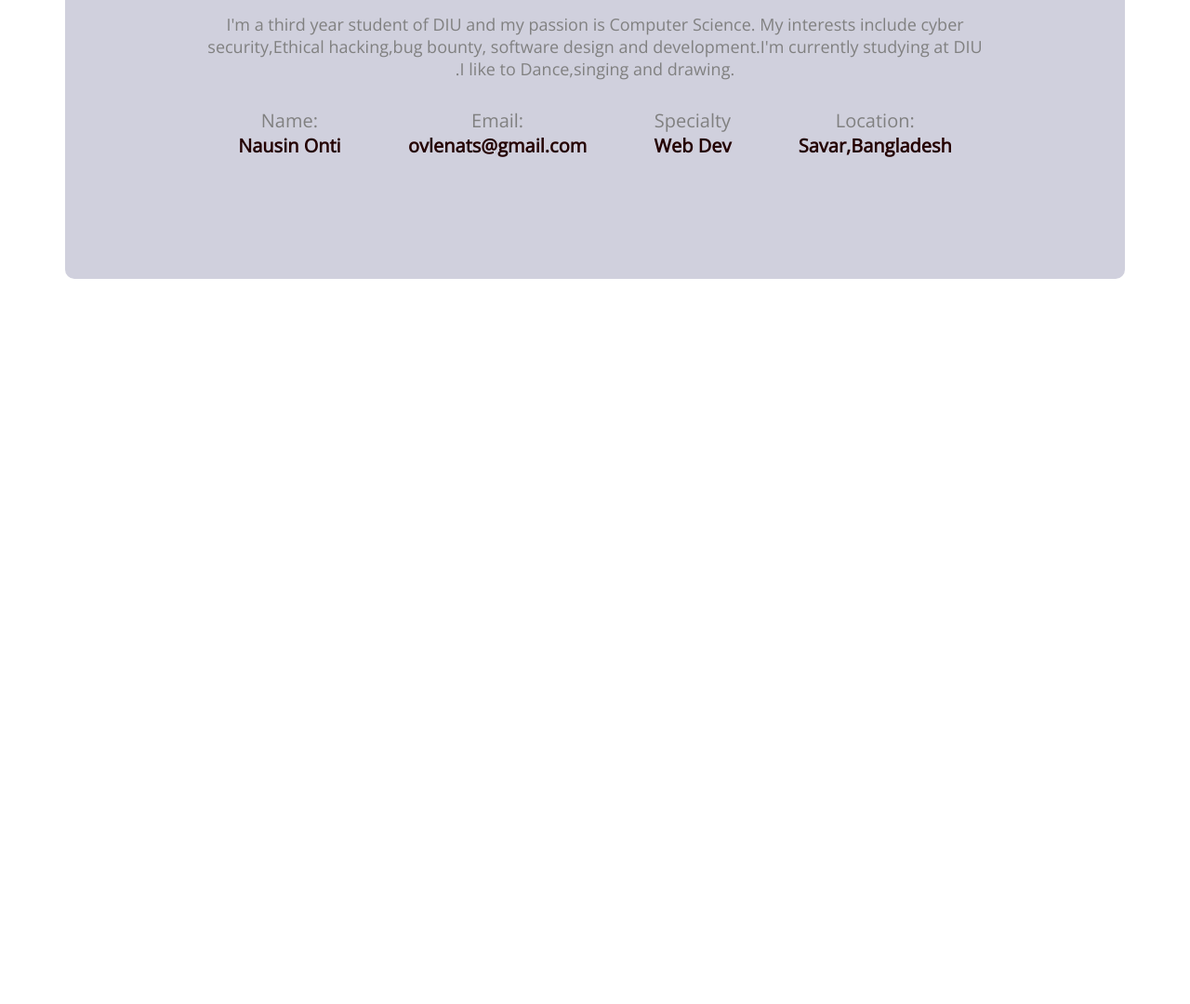
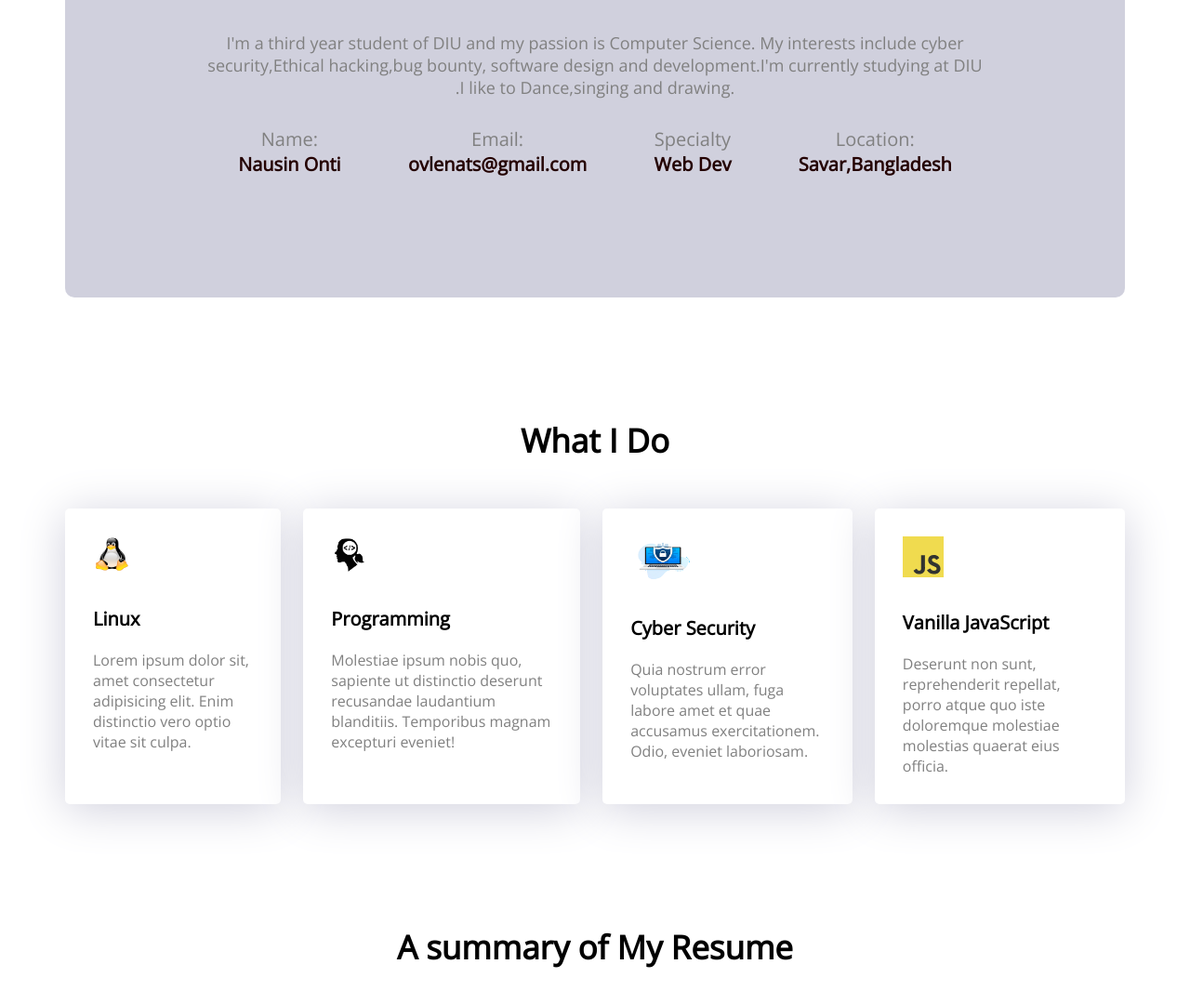
Before and after one commit to otvn/Developers-Portfolio, a plain HTML site: page index.html in a window 1280 px wide. Shown: the part 1052-2132 px from the top of the page at 93% size. Before the commit the page ends 1352 px from the top, so only its background shows below. Drawn offline with nearby package versions, Linux system fonts and the light colour scheme.

Commit message:
added what i do section

```diff
--- a/Styles/portfolio.css
+++ b/Styles/portfolio.css
@@ -36,7 +36,7 @@ nav{
 }
 nav ul{
     display: flex;
-   align-items: center;
+    align-items: center;
 }
 nav li{
     list-style:none;
@@ -75,6 +75,9 @@ main{
     max-width: 1140px;
     margin : 0 auto;
 }
+.section{
+    margin-top: 130px;
+}
 /* about section style */
 .about{
     text-align: center;
@@ -82,12 +85,13 @@ main{
    background-color:rgb(208, 208, 221);
    border-radius: 10px;
    padding: 130px 150px;
+   margin-bottom: 130px;
 }
 .section-title{
-
+    text-align: center;
     font-weight: 700;
     font-size: 35px;
-    margin-bottom: 30px;
+    margin-bottom: 50px;
 
 }
 .section-description{
@@ -97,7 +101,8 @@ main{
 }
 .about-info-container{
     display: flex;
-    justify-content: space-around;
+     justify-content: space-around;
+
 
 }
 .info-title{
@@ -110,3 +115,29 @@ main{
     font-size: 20px;
     color: rgb(36, 1, 1);
 }
+/* What i do section styles */
+.What-i-do{
+    margin-bottom: 130px;
+}
+.skills-container{
+    display:flex;
+    gap:24px;
+}
+.skill{
+    background: #FFFFFF;
+    box-shadow: 0px 6px 50px rgb(208, 208, 221);
+    border-radius: 5px;
+    padding: 30px;
+}
+.skill-title{
+
+    font-weight: 700;
+    font-size: 20px;
+    margin-top: 30px;
+    margin-bottom: 20px;
+}
+.skill-description{
+    color:grey;
+    font-size: 16px;
+}
+/* resume styles */
--- a/index.html
+++ b/index.html
@@ -58,6 +58,36 @@
           </div>
        </section>
        <!-- what i do section -->
+       <section class ="What-i-do">
+        <h3 class="section-title">What I Do</h3>
+         <div class="skills-container">
+        <div class="skill">
+            <img src="/images/icons/linux.png" alt="" height="40px" width="40px">
+            <p class="skill-title">Linux</p>
+            <p class="skill-description">Lorem ipsum dolor sit, amet consectetur adipisicing elit. Enim distinctio vero optio vitae sit culpa.</p>
+         </div>
+          <div class="skill">
+            <img src="/images/icons/programming.png" alt=""height="40px" width="40px">
+            <p class="skill-title">Programming</p>
+            <p class="skill-description">Molestiae ipsum nobis quo, sapiente ut distinctio deserunt recusandae laudantium blanditiis. Temporibus magnam excepturi eveniet!</p>
+          </div>
+          <div class="skill">
+            <img src="/images/icons/cyber-security.png" alt=""height="50px" width="70px">
+            <p class="skill-title">Cyber Security</p>
+            <p class="skill-description">Quia nostrum error voluptates ullam, fuga labore amet et quae accusamus exercitationem. Odio, eveniet laboriosam.</p>
+          </div>
+          <div class="skill">
+            <img src="/images/icons/js.png" alt="">
+            <p class="skill-title">Vanilla JavaScript</p>
+            <p class="skill-description">Deserunt non sunt, reprehenderit repellat, porro atque quo iste doloremque molestiae molestias quaerat eius officia.</p>
+          </div>
+         </div>
+       </section>
+       <!-- resume section -->
+       <section class="Resume">
+        <h3 class="section-title">A summary of My Resume</h3>
+         <div class="resume-content"></div>
+       </section>
     </main>
     <footer>
 
```
Also changed, not shown: images/icons/cyber-security.png (added), images/icons/linux.png (added), images/icons/programming.png (added).
